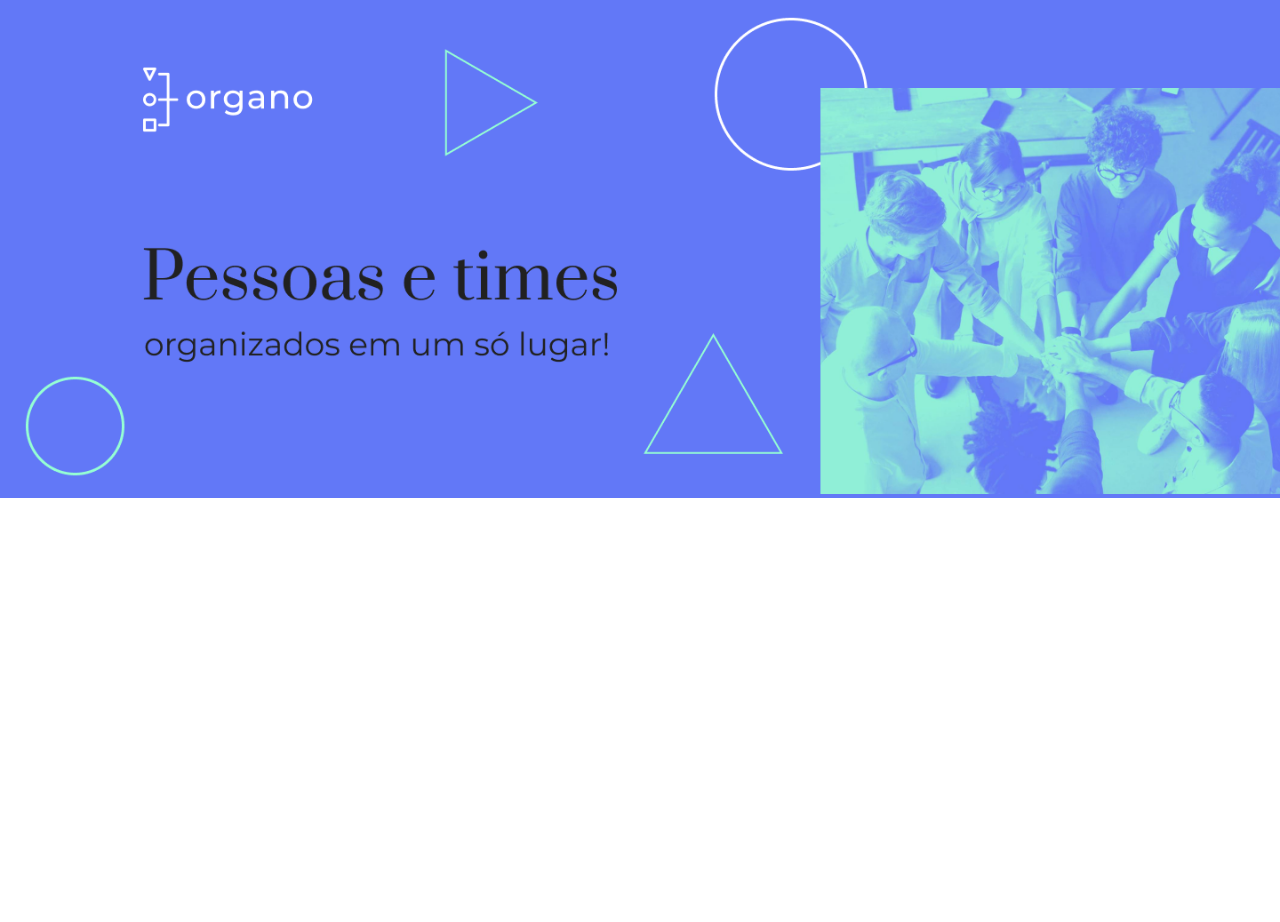
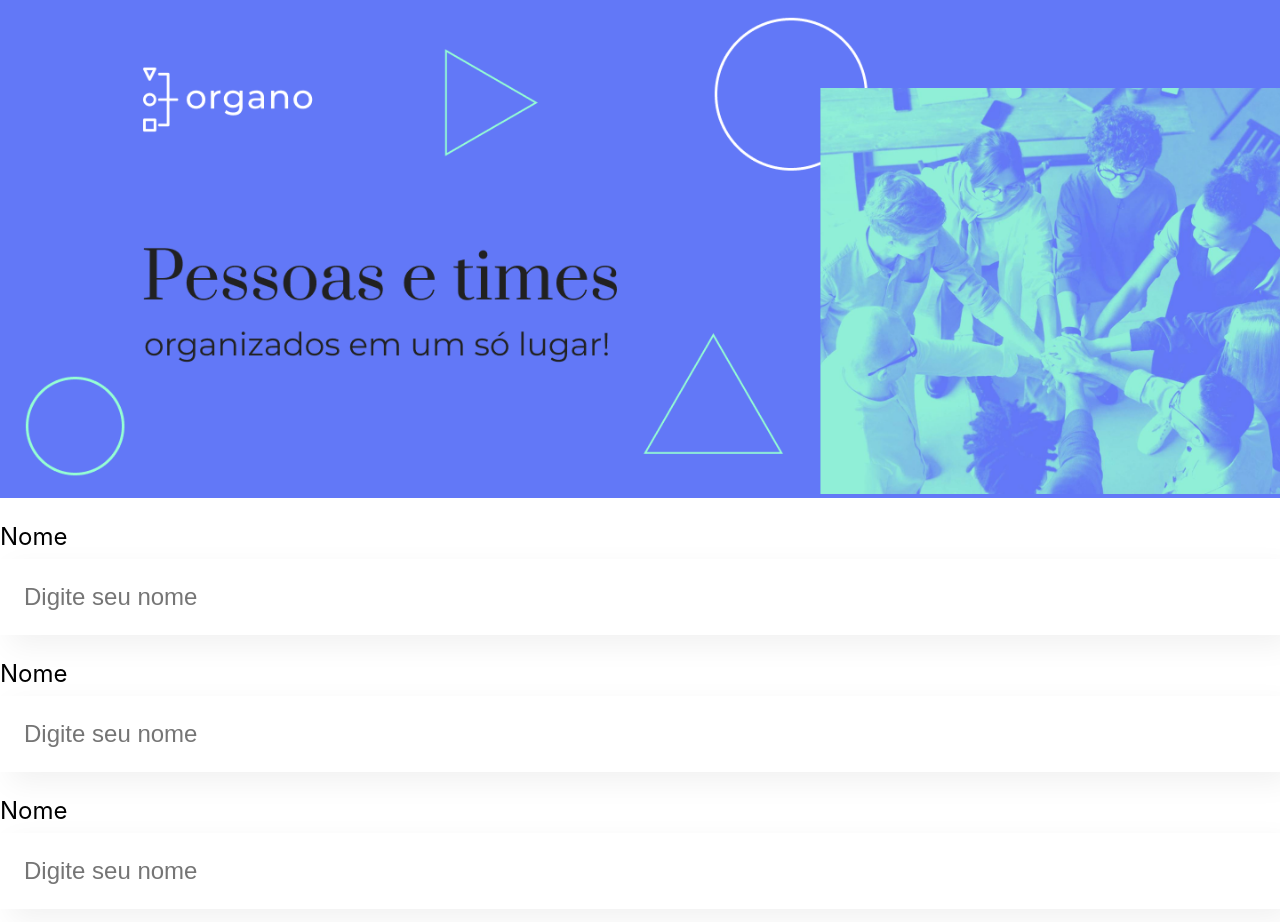
Before and after one commit to FrancisCarolina/Organo, a React (Create React App) app in the folder organo/: page / in a window 1280 px wide. Shown: the top 922 px of the page. Before the commit the page ends 800 px from the top, so only its background shows below. Built offline with nearby package versions, Linux system fonts and the light colour scheme.

Commit message:
inicio componente campo texto

```diff
--- a/organo/src/App.js
+++ b/organo/src/App.js
@@ -1,9 +1,13 @@
-import Banner from './componentes/Banner/Banner';
+import Banner from './componentes/Banner';
+import CampoTexto from './componentes/CampoTexto';
 
 function App() {
   return (
     <div className="App">
       <Banner/>
+      <CampoTexto label="Nome"/>
+      <CampoTexto label="Cargo"/>
+      <CampoTexto label="Imagem"/>
     </div>
   );
 }
--- a/organo/src/componentes/Banner/Banner.js
+++ b/organo/src/componentes/Banner/index.js
@@ -1,6 +1,6 @@
 import './Banner.css';
 
-function Banner(){
+const Banner = () => {
     return (
         <header className="banner">
             <img src="/imagens/banner.png" alt="Banner principal"/>
--- /dev/null
+++ b/organo/src/componentes/CampoTexto/CampoTexto.css
@@ -0,0 +1,17 @@
+.campo-texto{
+    margin: 24px 0;
+}
+.campo-texto label{
+    display: block;
+    margin-bottom: 8px;
+    font-size: 24px;
+}
+.campo-texto input{
+    background-color: #FFF;
+    box-shadow: 10px 10px 30px rgba(0,0,0, 0.06);
+    width: 100%;
+    border: none;
+    font-size: 24px;
+    padding: 24px;
+    box-sizing: border-box;
+}
--- /dev/null
+++ b/organo/src/componentes/CampoTexto/index.js
@@ -0,0 +1,11 @@
+import './CampoTexto.css';
+
+const CampoTexto = () => {
+    return (
+        <div className="campo-texto">
+            <label>Nome</label>
+            <input placeholder="Digite seu nome"/>
+        </div>
+    )
+}
+export default CampoTexto;
```
